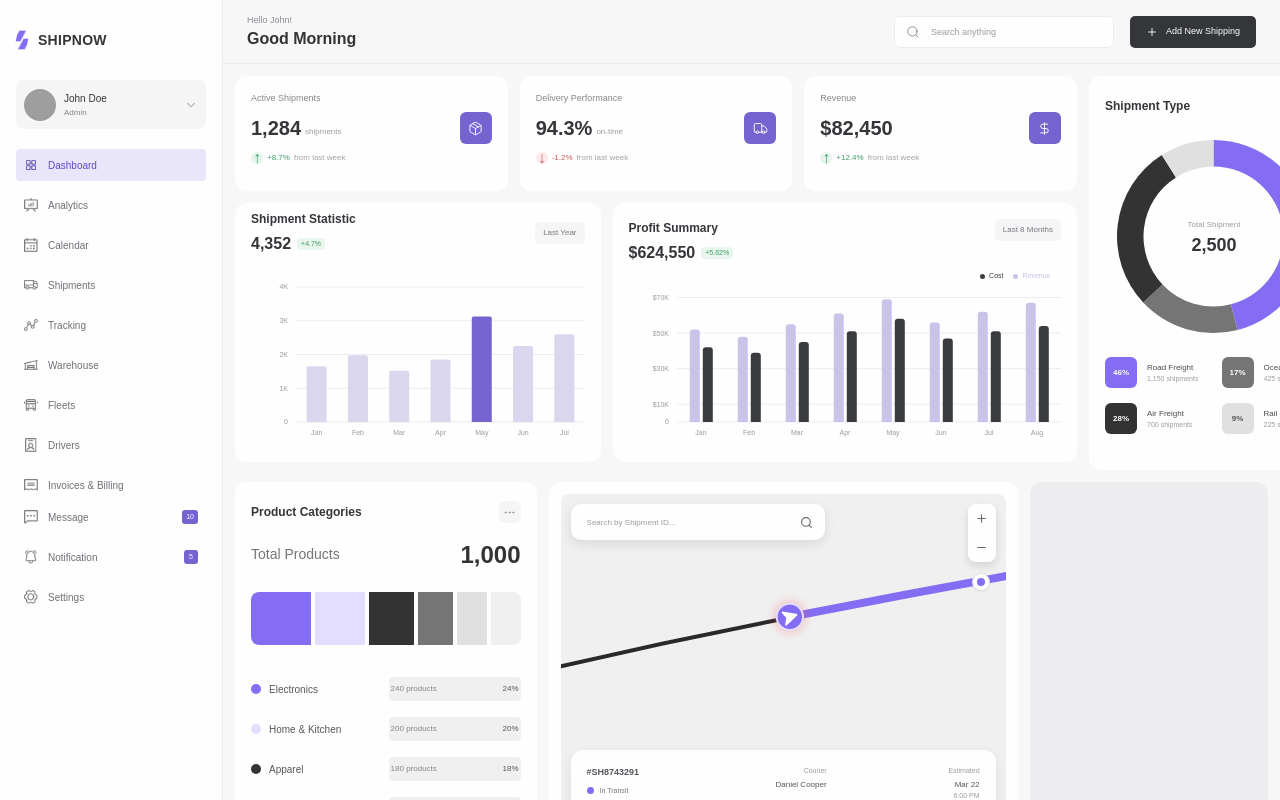
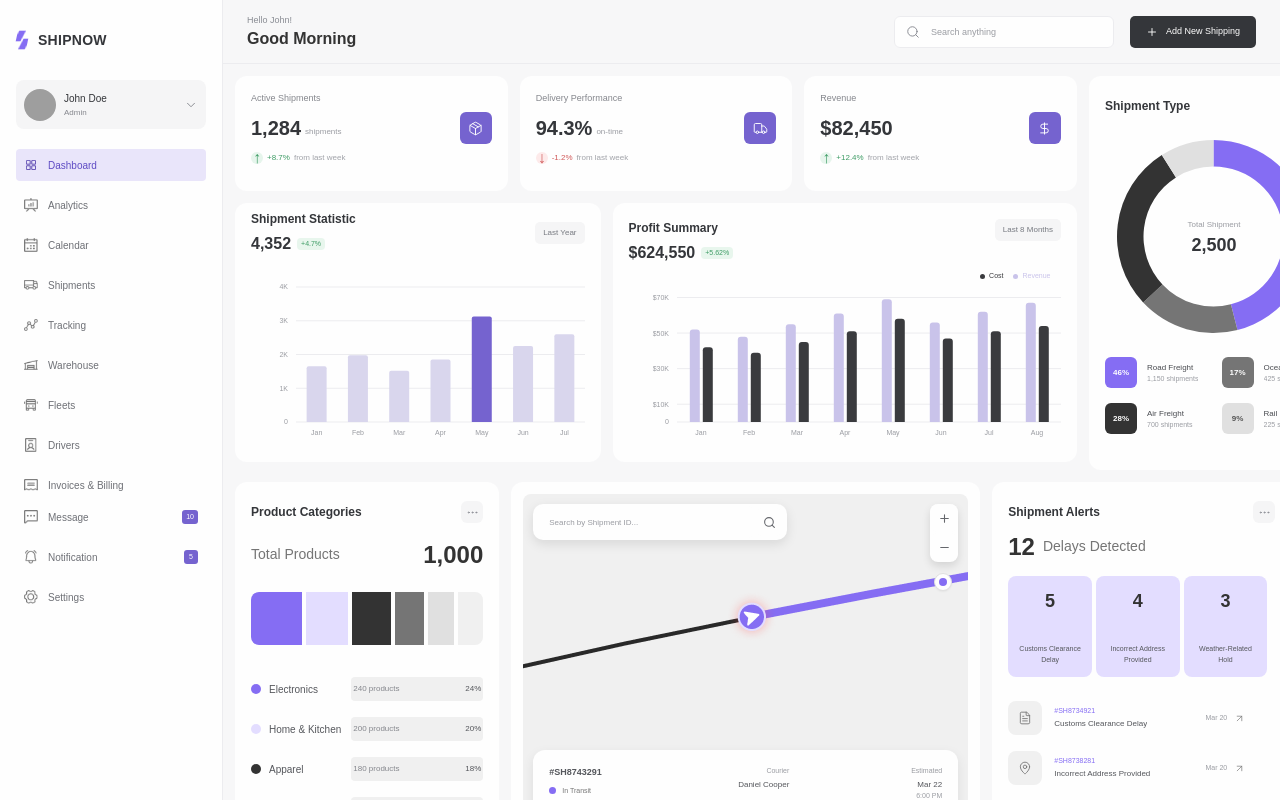
Before and after one commit to sakimuzzaman/shipnow-dashboard, a Next.js app: page /dashboard in a window 1280 px wide. Shown: the top 800 px of the page. Built offline with nearby package versions, Linux system fonts and the light colour scheme; grey boxes are pictures that could not be loaded.

Commit message:
Add the Shipment Alerts dasfboard card

```diff
--- a/src/components/dashboard/DashboardOverview.tsx
+++ b/src/components/dashboard/DashboardOverview.tsx
@@ -1,6 +1,7 @@
 import LiveTracking from "./LiveTracking";
 import ProductCategories from "./ProductCategories";
 import ProfitSummaryChart from "./ProfitSummaryChart";
+import ShipmentAlerts from "./ShipmentAlerts";
 import ShipmentStatisticsChart from "./ShipmentStatisticsChart";
 import ShipmentTypeChart from "./ShipmentTypeChart";
 import SummaryCards from "./SummaryCards";
@@ -29,8 +30,7 @@ export default function DashboardOverview() {
 
         <LiveTracking />
 
-        {/* Shipment Alerts will be added after Live Tracking */}
-        <div className="h-[443px] w-[299px] rounded-[12px] bg-[#EDEDEF]" />
+        <ShipmentAlerts />
       </div>
 
     </div>
--- /dev/null
+++ b/src/components/dashboard/ShipmentAlertIcon.tsx
@@ -0,0 +1,59 @@
+import {
+    FileText,
+    MapPin,
+    MessageCircle,
+  } from "lucide-react";
+
+  import type { ShipmentAlert } from "@/types/dashboard";
+
+  interface ShipmentAlertIconProps {
+    type: ShipmentAlert["icon"];
+  }
+
+  export default function ShipmentAlertIcon({
+    type,
+  }: ShipmentAlertIconProps) {
+    const iconClassName = "h-[14px] w-[14px]";
+
+    const icons = {
+      document: (
+        <FileText
+          className={iconClassName}
+          strokeWidth={1.5}
+        />
+      ),
+
+      location: (
+        <MapPin
+          className={iconClassName}
+          strokeWidth={1.5}
+        />
+      ),
+
+      message: (
+        <MessageCircle
+          className={iconClassName}
+          strokeWidth={1.5}
+        />
+      ),
+    };
+
+    return (
+      <div
+        className="
+          flex
+          h-[34px]
+          w-[34px]
+          shrink-0
+          items-center
+          justify-center
+          rounded-[8px]
+          bg-[#F0F0F0]
+          p-[8px]
+          text-[#757575]
+        "
+      >
+        {icons[type]}
+      </div>
+    );
+  }
--- /dev/null
+++ b/src/components/dashboard/ShipmentAlertItem.tsx
@@ -0,0 +1,82 @@
+import { ArrowUpRight } from "lucide-react";
+
+import type { ShipmentAlert } from "@/types/dashboard";
+
+import ShipmentAlertIcon from "./ShipmentAlertIcon";
+
+interface ShipmentAlertItemProps {
+  alert: ShipmentAlert;
+}
+
+export default function ShipmentAlertItem({
+  alert,
+}: ShipmentAlertItemProps) {
+  return (
+    <article
+      className="
+        flex
+        h-[34px]
+        w-full
+        items-center
+        gap-[12px]
+      "
+    >
+      <ShipmentAlertIcon
+        type={alert.icon}
+      />
+
+      <div
+        className="
+          flex
+          h-[33px]
+          w-[193px]
+          items-center
+          justify-between
+          gap-[4px]
+        "
+      >
+        {/* Alert information */}
+        <div className="min-w-0">
+          <p className="truncate text-[7px] font-medium text-[#856DF3]">
+            {alert.shipmentId}
+          </p>
+
+          <p className="mt-[2px] truncate text-[8px] text-[#55575C]">
+            {alert.issue}
+          </p>
+        </div>
+
+        {/* Date and action */}
+        <div className="flex shrink-0 items-center gap-[4px]">
+          <span className="text-[7px] text-[#9A9CA2]">
+            {alert.date}
+          </span>
+
+          <button
+            type="button"
+            aria-label={`Open shipment ${alert.shipmentId}`}
+            className="
+              flex
+              h-[16px]
+              w-[16px]
+              items-center
+              justify-center
+              rounded-[4px]
+              text-[#757575]
+              transition-colors
+              hover:bg-[#F0F0F0]
+              focus-visible:outline-none
+              focus-visible:ring-2
+              focus-visible:ring-[#856DF3]
+            "
+          >
+            <ArrowUpRight
+              size={11}
+              strokeWidth={1.5}
+            />
+          </button>
+        </div>
+      </div>
+    </article>
+  );
+}
--- /dev/null
+++ b/src/components/dashboard/ShipmentAlertSummaryCard.tsx
@@ -0,0 +1,37 @@
+import type { ShipmentAlertSummary } from "@/types/dashboard";
+
+interface ShipmentAlertSummaryCardProps {
+  alert: ShipmentAlertSummary;
+}
+
+export default function ShipmentAlertSummaryCard({
+  alert,
+}: ShipmentAlertSummaryCardProps) {
+  return (
+    <article
+      className="
+        flex
+        h-[101px]
+        w-[83.666px]
+        flex-col
+        items-center
+        justify-between
+        rounded-[8px]
+        px-[8px]
+        pb-[12px]
+        pt-[16px]
+      "
+      style={{
+        backgroundColor: alert.color,
+      }}
+    >
+      <strong className="text-[18px] font-bold leading-[110%] text-[#333333]">
+        {alert.count}
+      </strong>
+
+      <p className="text-center text-[7px] leading-[11px] text-[#55575C]">
+        {alert.label}
+      </p>
+    </article>
+  );
+}
--- /dev/null
+++ b/src/components/dashboard/ShipmentAlerts.tsx
@@ -0,0 +1,127 @@
+import { MoreHorizontal } from "lucide-react";
+
+import {
+  shipmentAlerts,
+  shipmentAlertSummary,
+} from "@/data/dashboard";
+
+import ShipmentAlertItem from "./ShipmentAlertItem";
+import ShipmentAlertSummaryCard from "./ShipmentAlertSummaryCard";
+
+export default function ShipmentAlerts() {
+  const totalDelays = shipmentAlertSummary.reduce(
+    (total, item) => total + item.count,
+    0
+  );
+
+  return (
+    <section
+      className="
+        h-[443px]
+        w-[299px]
+        rounded-[12px]
+        bg-[#FEFEFE]
+        p-[16px]
+      "
+    >
+      {/* Header */}
+      <header
+        className="
+          flex
+          h-[28px]
+          w-[267px]
+          items-center
+          justify-between
+        "
+      >
+        <h2 className="text-[12px] font-semibold text-[#34363A]">
+          Shipment Alerts
+        </h2>
+
+        <button
+          type="button"
+          aria-label="Shipment alert options"
+          className="
+            flex
+            h-[22px]
+            w-[22px]
+            items-center
+            justify-center
+            rounded-[6px]
+            bg-[#F5F5F6]
+            text-[#8A8D94]
+            transition-colors
+            hover:bg-[#ECECEF]
+            focus-visible:outline-none
+            focus-visible:ring-2
+            focus-visible:ring-[#856DF3]
+          "
+        >
+          <MoreHorizontal
+            size={13}
+            strokeWidth={1.6}
+          />
+        </button>
+      </header>
+
+      {/* Total */}
+      <div
+        className="
+          mt-[8px]
+          flex
+          h-[26px]
+          w-[267px]
+          items-center
+          gap-[8px]
+        "
+      >
+        <strong className="text-[24px] font-bold leading-[110%] text-[#333333]">
+          {totalDelays}
+        </strong>
+
+        <span className="text-[14px] font-normal leading-[125%] text-[#757575]">
+          Delays Detected
+        </span>
+      </div>
+
+      {/* Summary cards */}
+      <div
+        className="
+          mt-[16px]
+          flex
+          h-[101px]
+          w-[267px]
+          gap-[4px]
+          rounded-[12px]
+        "
+      >
+        {shipmentAlertSummary.map((alert) => (
+          <ShipmentAlertSummaryCard
+            key={alert.id}
+            alert={alert}
+          />
+        ))}
+      </div>
+
+      {/* Alert list */}
+      <div
+        className="
+          mt-[16px]
+          flex
+          h-[200px]
+          w-[267px]
+          flex-col
+          gap-[16px]
+          py-[8px]
+        "
+      >
+        {shipmentAlerts.map((alert) => (
+          <ShipmentAlertItem
+            key={alert.id}
+            alert={alert}
+          />
+        ))}
+      </div>
+    </section>
+  );
+}
--- a/src/data/dashboard.ts
+++ b/src/data/dashboard.ts
@@ -5,6 +5,8 @@ import type {
     ShipmentStatistic,
     ShipmentTypeData,
     SummaryCardData,
+    ShipmentAlert,
+    ShipmentAlertSummary,
   } from "@/types/dashboard";
 
 export const summaryCards: SummaryCardData[] = [
@@ -207,3 +209,57 @@ export const summaryCards: SummaryCardData[] = [
 
     progress: 72,
   };
+
+
+
+  export const shipmentAlertSummary = [
+    {
+      id: "customs",
+      count: 5,
+      label: "Customs Clearance Delay",
+      color: "#E3DDFF",
+    },
+    {
+      id: "address",
+      count: 4,
+      label: "Incorrect Address Provided",
+      color: "#E3DDFF",
+    },
+    {
+      id: "weather",
+      count: 3,
+      label: "Weather-Related Hold",
+      color: "#E3DDFF",
+    },
+  ] satisfies ShipmentAlertSummary[];
+
+  export const shipmentAlerts = [
+    {
+      id: "alert-1",
+      shipmentId: "#SH8734921",
+      issue: "Customs Clearance Delay",
+      date: "Mar 20",
+      icon: "document",
+    },
+    {
+      id: "alert-2",
+      shipmentId: "#SH8738281",
+      issue: "Incorrect Address Provided",
+      date: "Mar 20",
+      icon: "location",
+    },
+    {
+      id: "alert-3",
+      shipmentId: "#SH8739324",
+      issue: "Weather-Related Hold",
+      date: "Mar 19",
+      icon: "message",
+    },
+    {
+      id: "alert-4",
+      shipmentId: "#SH8739564",
+      issue: "Incorrect Address Provided",
+      date: "Mar 18",
+      icon: "document",
+    },
+  ] satisfies ShipmentAlert[];
--- a/src/types/dashboard.ts
+++ b/src/types/dashboard.ts
@@ -56,3 +56,18 @@ export interface SummaryCardData {
 
     progress: number;
   }
+
+  export interface ShipmentAlertSummary {
+    id: string;
+    count: number;
+    label: string;
+    color: string;
+  }
+
+  export interface ShipmentAlert {
+    id: string;
+    shipmentId: string;
+    issue: string;
+    date: string;
+    icon: "document" | "location" | "message";
+  }
```
